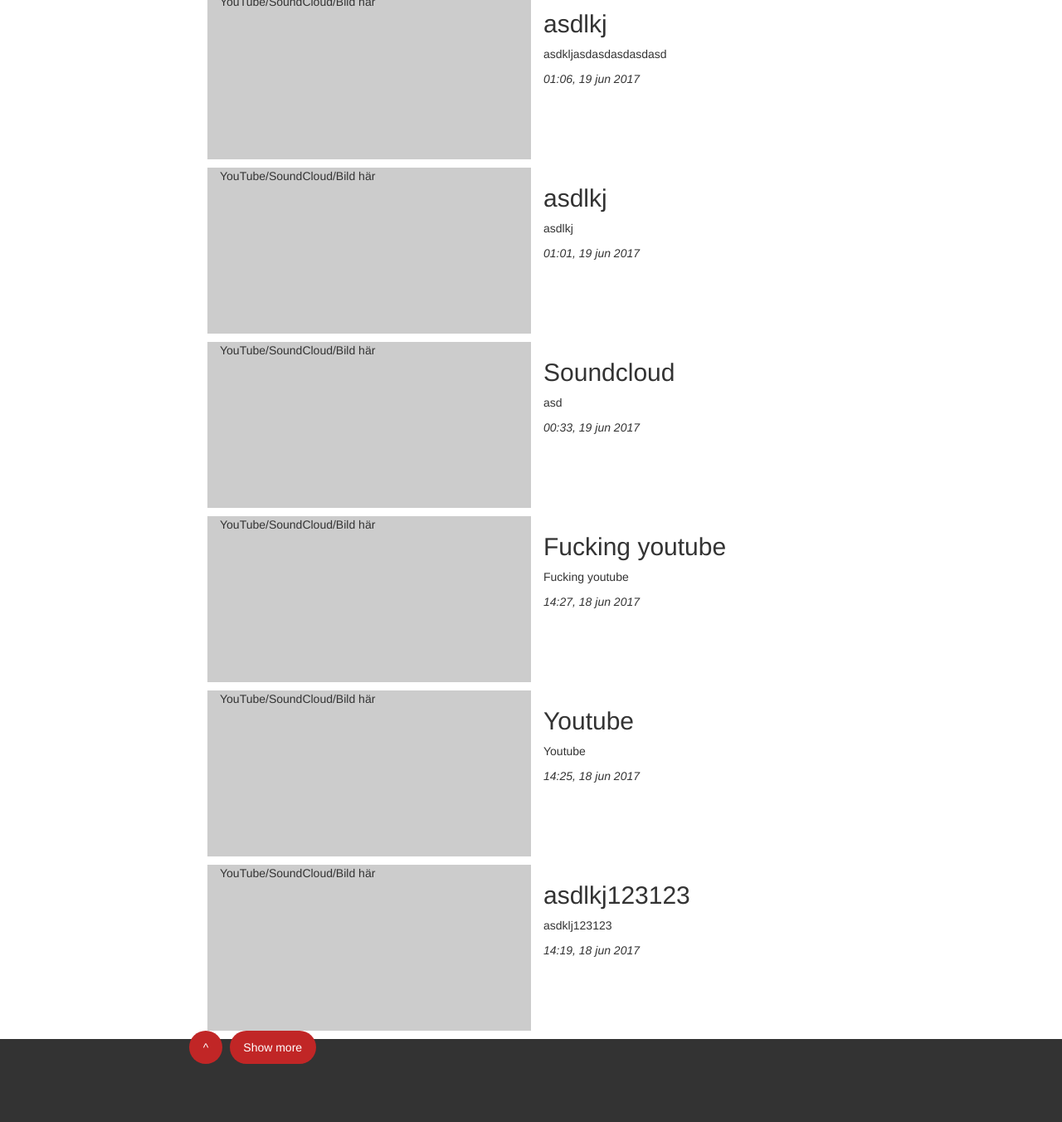
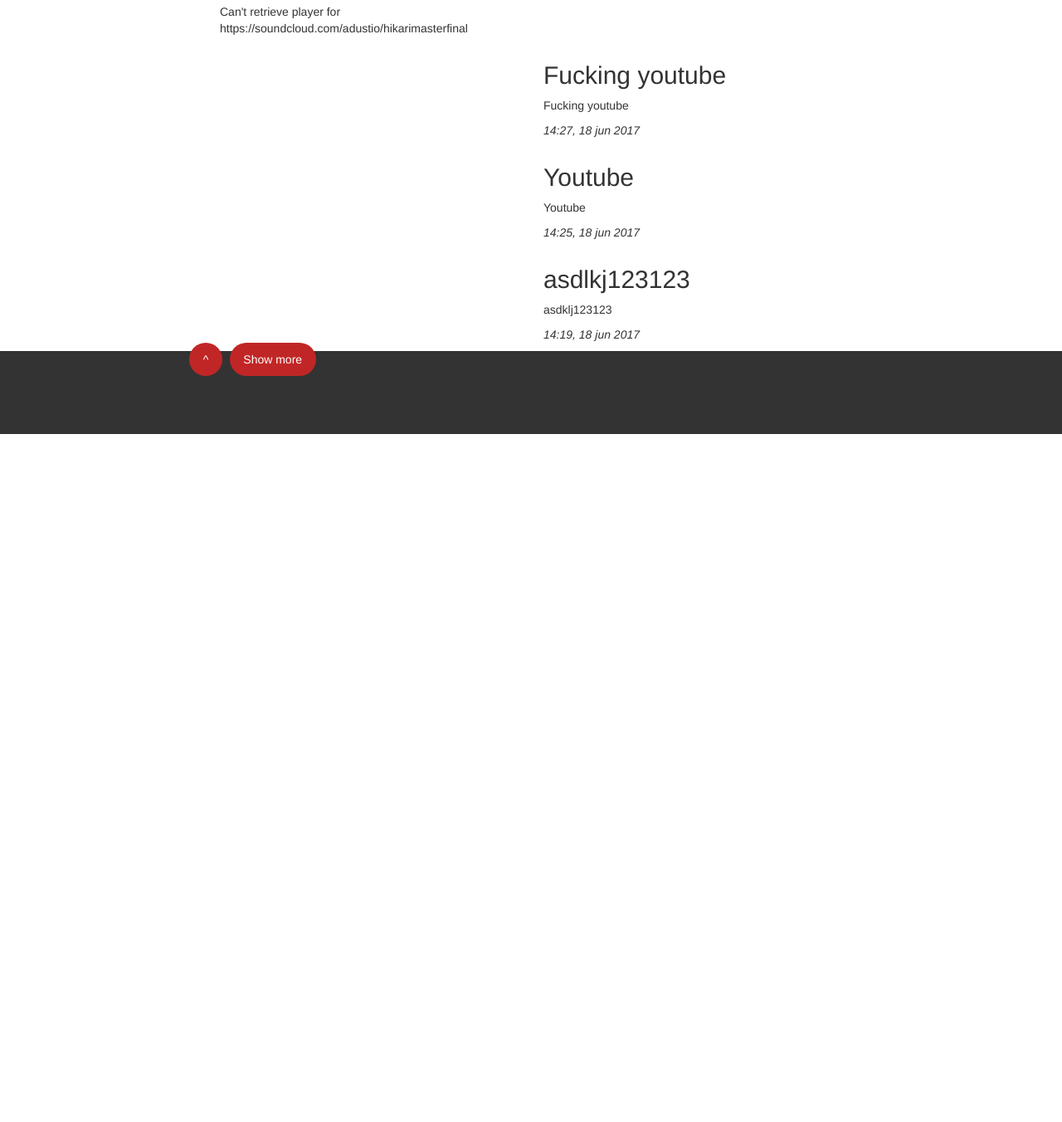
Before and after one commit to simontollstern/Adustio, a Django app: page /blog/2017/ in a window 1280 px wide. Shown: the part 1358-2710 px from the top of the page at 83% size. After the commit the page ends 1881 px from the top, so only its background shows below. Run offline with Django 3.2, Linux system fonts and the light colour scheme; data comes from the database, SQL or seed files in the repository; some libraries are stand-ins or nearby versions.

Commit message:
Added and removed some comments

```diff
--- a/Blog/templates/blog/index.html
+++ b/Blog/templates/blog/index.html
@@ -74,6 +74,7 @@
   }
   // Takes a soundcloud URL and embedds it
   if('{{ post.soundcloud }}'){
+    //This little function applies the classes necessary for soundcloudEmbedder() to work
     function soundcloudEmbedder(id) {
       $('.soundcloud' + id).attr('sc_url', '{{ post.soundcloud }}')
       $('.soundcloud' + id).addClass('soundcloudEmbed')
--- a/Blog/templates/blog/post.html
+++ b/Blog/templates/blog/post.html
@@ -1,10 +1,15 @@
 <!-- Template for displaying posts in their own URL -->
   {% include 'blog/_header.html' %}
   <div class="container">
-    {% for post in postDates %}
+    {% for post in posts %}
       <div class="row" style="margin-bottom:10px">
-        <div class="col-sm-4 col-sm-offset-2" style="background-color:#ccc;height:200px;">
-          <p>YouTube/SoundCloud/Bild här</p>
+        <div class="col-sm-4 col-sm-offset-2">
+            <div id='youtubeVideo{{ post.pk }}'>
+
+            </div>
+            <div class="soundcloud{{ post.pk }}">
+
+            </div>
         </div>
         <div class="col-sm-4">
           <h2>{{ post.title }}</h2>
@@ -16,3 +21,22 @@
     <p>{{ videos }}</p>
   </div>
 {% include 'blog/_footer.html' %}
+<!-- Script running area -->
+{% for post in posts %}
+<script>
+  // If post has a youtube video link in its database field, give it an ID to the function below and embed it
+  if('{{ post.youtube }}'){
+    //Calls the embedder function, inserts current Post's primary key as its argument
+    youtubeEmbedder('{{ post.youtube }}', '{{ post.pk }}', '#youtubeVideo');
+  }
+  // Takes a soundcloud URL and embedds it
+  if('{{ post.soundcloud }}'){
+    //This little function applies the classes necessary for soundcloudEmbedder() to work
+    function soundcloudEmbedder(id) {
+      $('.soundcloud' + id).attr('sc_url', '{{ post.soundcloud }}')
+      $('.soundcloud' + id).addClass('soundcloudEmbed')
+    }
+    soundcloudEmbedder('{{ post.pk }}')
+  }
+</script>
+{% endfor %}
--- a/Blog/views.py
+++ b/Blog/views.py
@@ -13,7 +13,7 @@ def index(request):
             months.append(m.date.strftime("%B%y"))
 
     post_list = Post.objects.all().order_by('-date')
-    paginator = Paginator(post_list, 5)
+    paginator = Paginator(post_list, 5, orphans=1)
 
     page =request.GET.get('page')
     try:
@@ -26,7 +26,6 @@ def index(request):
         posts = paginator.page(paginator.num_pages)
 
     return render(request, 'blog/index.html', {
-        #'posts': Post.objects.all().order_by('-date'),
         'posts': posts,
         'months': months,
     })
@@ -34,15 +33,15 @@ def index(request):
 # For viewing all posts from a specific year entered in the URL
 def post_year(request, year):
     return render(request, 'blog/post.html', {
-        'postDates': Post.objects.filter(date__year=year).order_by('-date')
+        'posts': Post.objects.filter(date__year=year).order_by('-date')
     })
 # For viewing all posts from a specific year and month entered in the URL
 def post_month(request, year, month):
     return render(request, 'blog/post.html', {
-        'postDates': Post.objects.filter(date__year=year, date__month=month).order_by('-date')
+        'posts': Post.objects.filter(date__year=year, date__month=month).order_by('-date')
     })
 # For viewing all posts from a specific year, month and date entered in the URL
 def post_day(request, year, month, day):
     return render(request, 'blog/post.html', {
-        'postDates': Post.objects.filter(date__year=year, date__month=month, date__day=day).order_by('-date')
+        'posts': Post.objects.filter(date__year=year, date__month=month, date__day=day).order_by('-date')
     })
```
